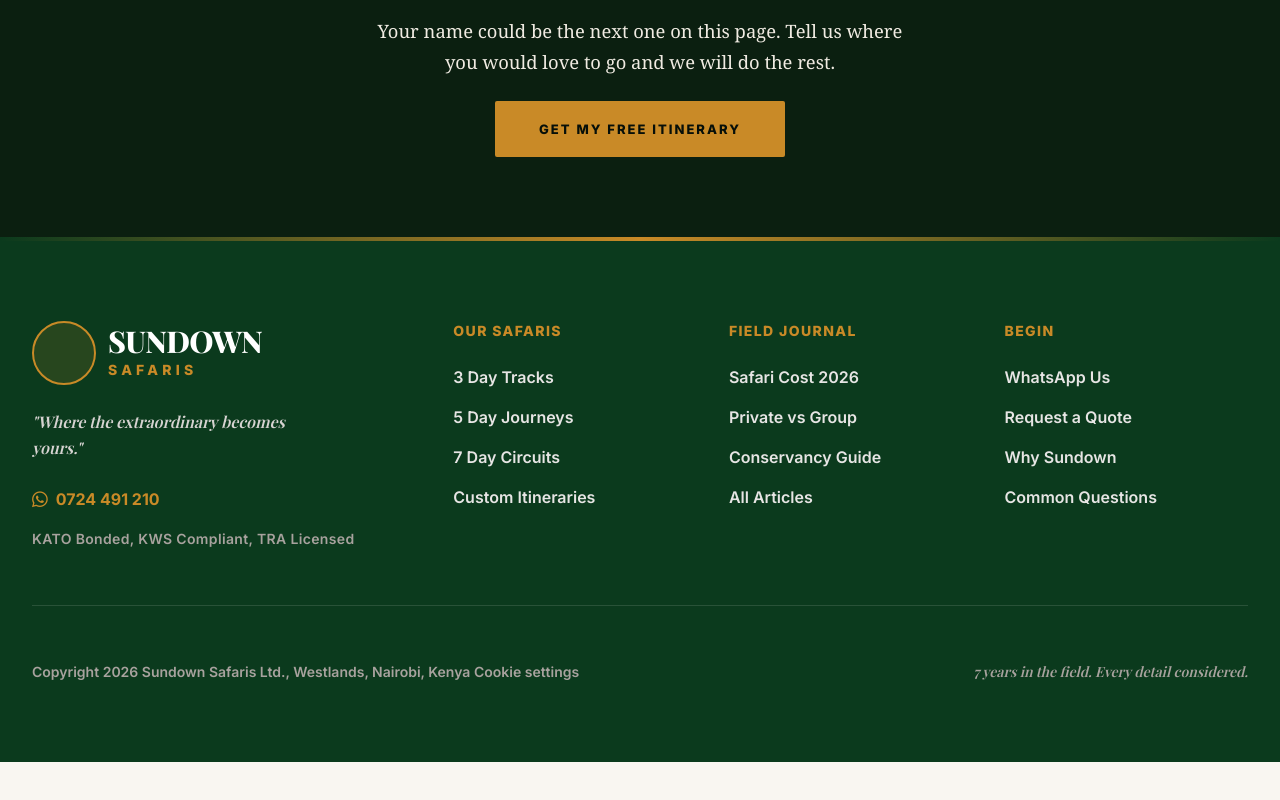
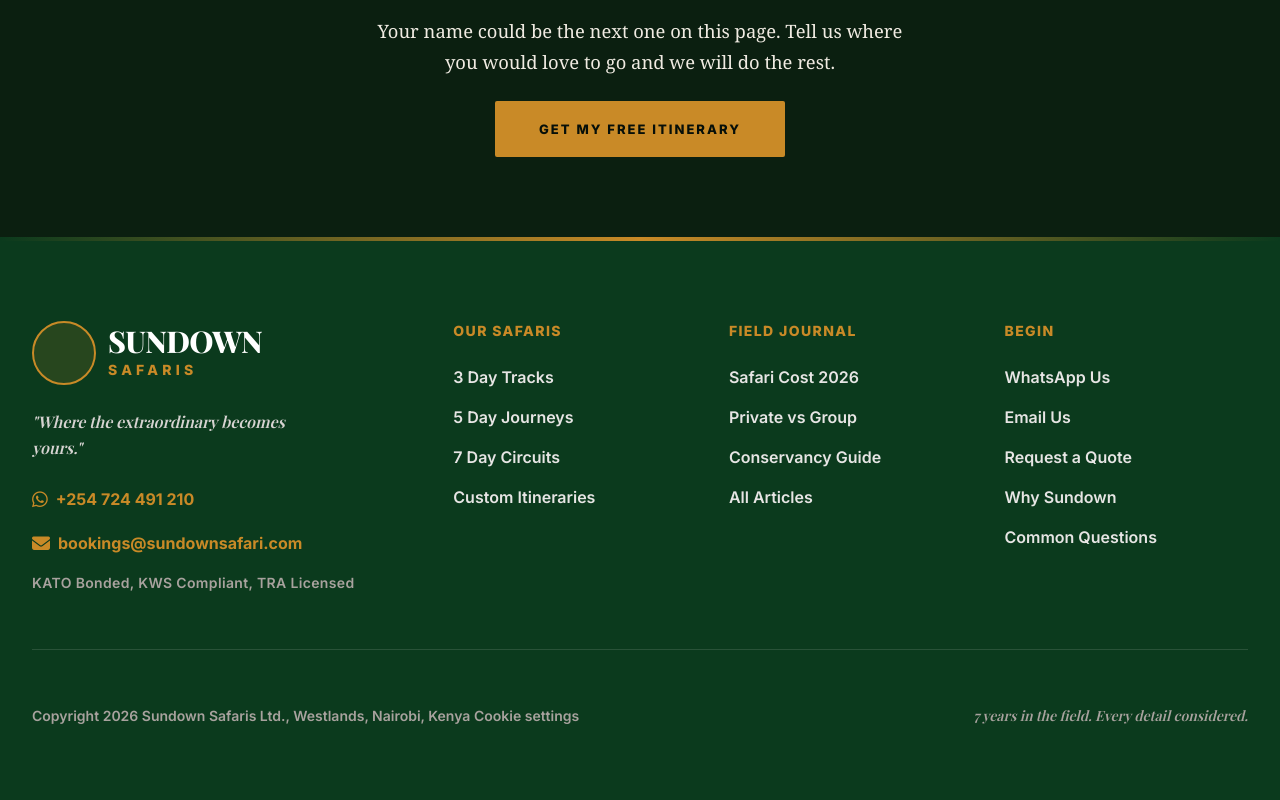
Before and after one commit to sundowndata-collab/website, a plain HTML site: page index.html in a window 1280 px wide. Shown: the part 8151-8951 px from the top of the page. Before the commit the page ends 8913 px from the top, so only its background shows below. Drawn offline with nearby package versions, Linux system fonts and the light colour scheme; some icons are missing; a web font is replaced by a local one.

Commit message:
Update contact information and add email link
Add booking email and international phone format to footer

```diff
--- a/index.html
+++ b/index.html
@@ -1087,7 +1087,9 @@ window.sdfaqToggle = sdfaqToggle;
             <p class="font-serif italic leading-relaxed mb-6 text-stone-300" style="font-size:1rem;max-width:280px;">"Where the extraordinary becomes yours."</p>
             <div class="space-y-4">
               <a href="https://wa.me/254724491210" target="_blank" class="flex items-center gap-2 text-base font-bold text-brand-accentGold hover:text-white transition">
-                <i class="fa-brands fa-whatsapp text-lg"></i> 0724 491 210
+                <i class="fa-brands fa-whatsapp text-lg"></i> +254 724 491 210
+              </a> <a href="mailto:bookings@sundownsafari.com" class="flex items-center gap-2 text-base font-bold text-brand-accentGold hover:text-white transition">
+                <i class="fa-solid fa-envelope text-lg"></i> bookings@sundownsafari.com
               </a>
               <p class="text-sm font-semibold text-stone-400 tracking-wide">KATO Bonded, KWS Compliant, TRA Licensed</p>
             </div>
@@ -1120,6 +1122,7 @@ window.sdfaqToggle = sdfaqToggle;
               <p class="text-sm font-black uppercase tracking-widest mb-6 text-brand-accentGold">Begin</p>
               <ul class="space-y-4">
                 <li><a href="https://wa.me/254724491210" target="_blank" class="text-base font-semibold text-stone-200 hover:text-brand-accentGold transition">WhatsApp Us</a></li>
+                <li><a href="mailto:bookings@sundownsafari.com" class="text-base font-semibold text-stone-200 hover:text-brand-accentGold transition">Email Us</a></li>
                 <li><a href="/#master-booking" class="text-base font-semibold text-stone-200 hover:text-brand-accentGold transition">Request a Quote</a></li>
                 <li><a href="/#about-us-summary" class="text-base font-semibold text-stone-200 hover:text-brand-accentGold transition">Why Sundown</a></li>
                 <li><a href="/#faq" class="text-base font-semibold text-stone-200 hover:text-brand-accentGold transition">Common Questions</a></li>
```
